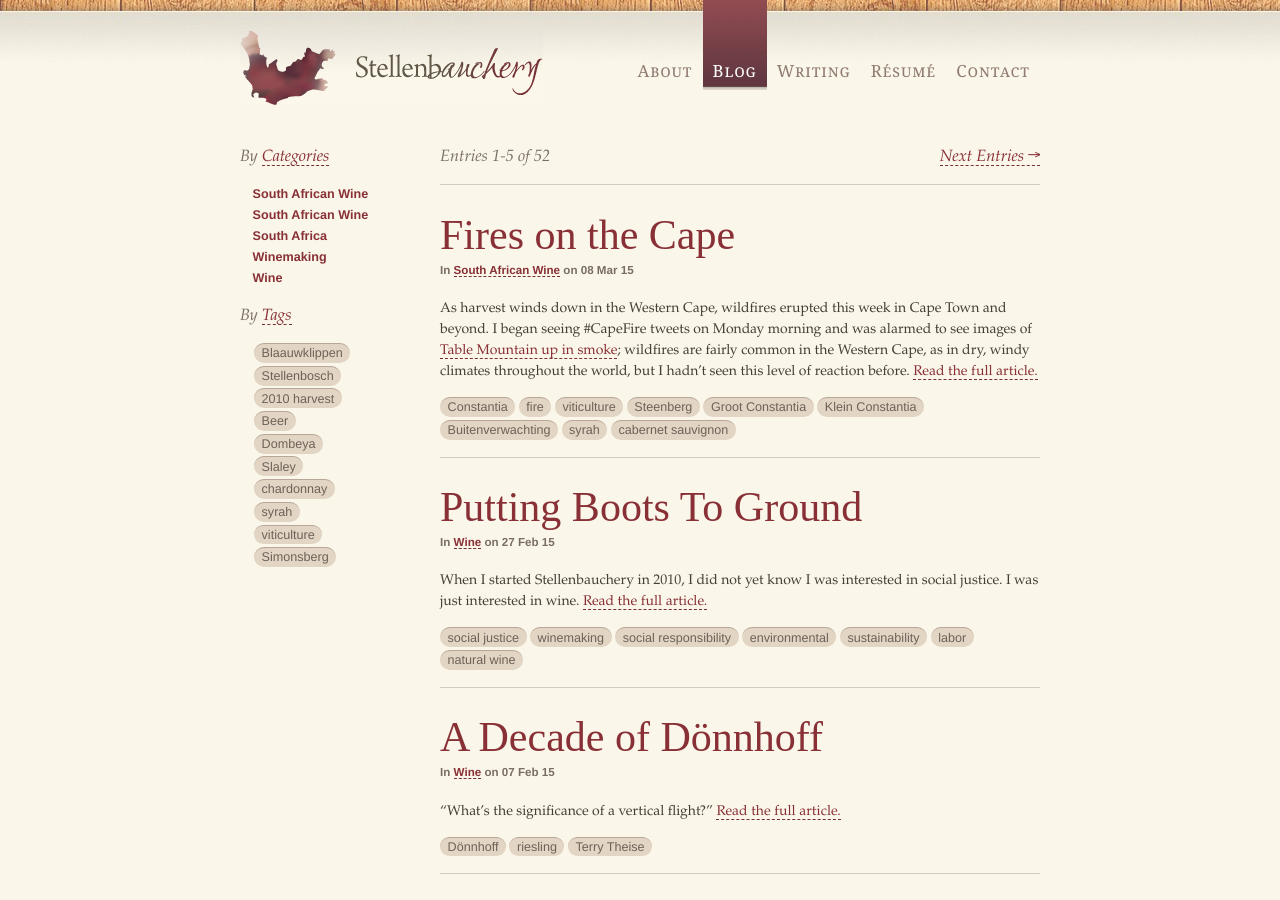
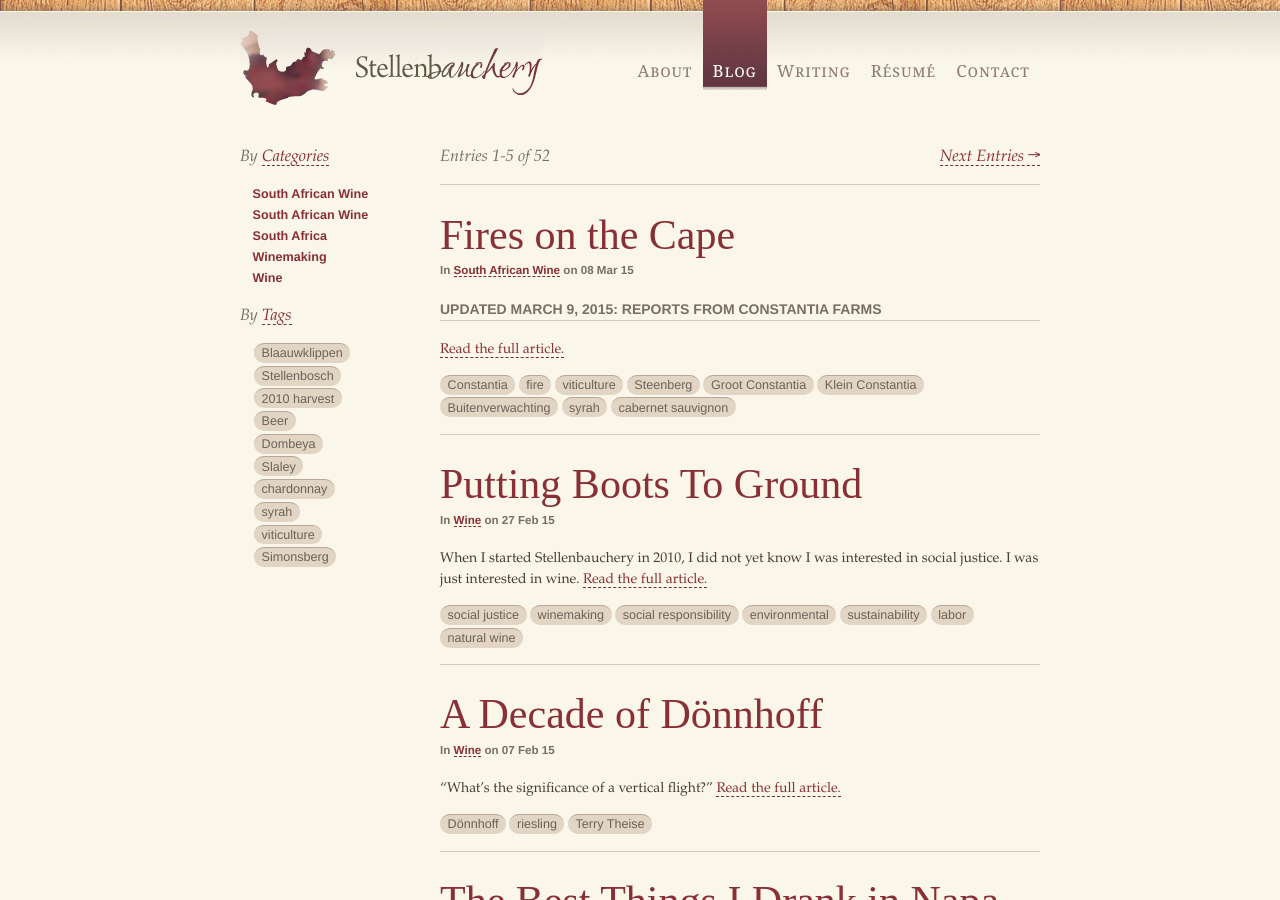
Before and after one commit to nywinewench/nywinewench.github.io, a Jekyll site: the page built from blog/index.html, in a window 1280 px wide and 900 px high. Built offline with Jekyll 4.4.1, drawn with Linux system fonts in a browser that asks for light colours; some web fonts are replaced; Markdown is read by kramdown in place of the engine named in the settings; the list of posts is cut into pages by our own code; comment, search, counter and statistics services are not loaded; part of the change alters nothing that is shown.

```diff
--- a/_posts/2015-3-8-fires-on-the-cape.md
+++ b/_posts/2015-3-8-fires-on-the-cape.md
@@ -20,6 +20,12 @@ tweet: "This week saw the Western Cape's largest wildfire in fifteen years. #Cap
 
 ---
 
+#### UPDATED March 9, 2015: Reports from Constantia farms
+
+> We are 80 percent finished harvesting. We did not sustain any damage to our vines, but some of the other Constantia farms did. We did get a bit of smoke taint on one of our blocks, but not as serious as some of the other farms. Wildfires generally only appears every 10 to 15 years and this is a natural process. –– *Johann de Swardt, Farm Manager, [Steenberg](http://www.steenbergfarm.com)*
+
+> Groot Constantia suffered minimal damage during last week’s fire on the Cape Peninsula. The vineyards close to the fire were already harvested and we therefore do not expect any smoke damage to the unharvested vines, which still consist of about 30 percent of our total expected production. Wild fires will always be a threat in the Western Cape, and natural vegetation is designed to withstand these fires and is actually in need of these fires to germinate seeds. When farming next to natural vegetation this risk will therefore always be present. –– *Jean Naudé, CEO, [Groot Constantia](http://www.grootconstantia.co.za)*
+
 As harvest winds down in the Western Cape, wildfires erupted this week in Cape Town and beyond. I began seeing #CapeFire tweets on Monday morning and was alarmed to see images of [Table Mountain up in smoke](http://www.aljazeera.com/news/2015/03/table-mountain-catches-fire-150305094045913.html); wildfires are fairly common in the Western Cape, as in dry, windy climates throughout the world, but I hadn't seen this level of reaction before.
 
 ![Firefighters in Cape Town](/photos/capefire.jpg "Photo by Carolina Odman")
@@ -33,5 +39,3 @@ Wildfire isn't something I've had to worry about most of my life, but it's a ter
 Situated at the apex of two oceans, the Western Cape sees strong winds from both east and west––up to 115 kph, last Sunday. When there's a heat wave, as there's been in Cape Town this week (42C, a fifty-year record high), the combination can be disastrous.
 
 Needless to say, fire can destroy a vineyard in minutes, and even smoke damage can taint still-hanging fruit and affect vines. I understand Constantia is nearing the end of its harvest, but late-ripening cultivars like syrah and cabernet sauvignon may still be hanging, and my best wishes are with the viticulturists, vineyard teams, and winemakers as they combat this terrifying threat.
-
-I've asked some of them for reports and will update when I hear any news.
```
